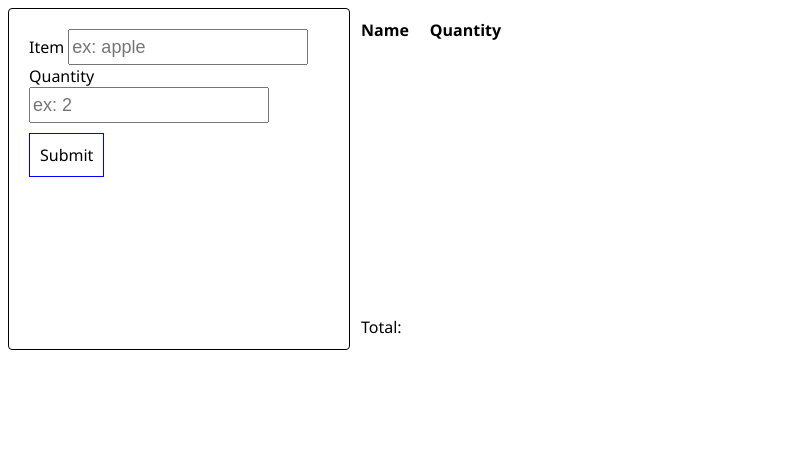
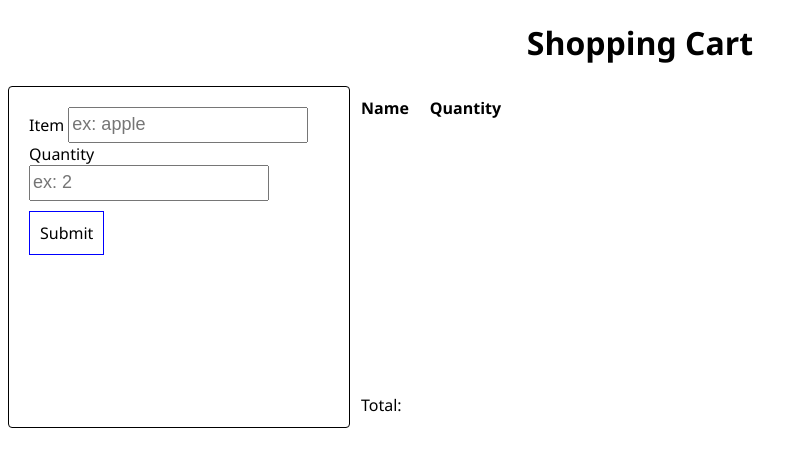
Before and after one commit to bunleaps/js-shopping-cart, a website: page index.html in a window 1280 px wide. Shown: the whole page, without its empty margins (0-808 px from the left). Drawn offline with Linux system fonts and the light colour scheme.

Commit message:
:lipstick: update header

```diff
--- a/index.html
+++ b/index.html
@@ -8,6 +8,7 @@
     <link rel="stylesheet" href="./src/style.css" />
   </head>
   <body>
+    <center><h1>Shopping Cart</h1></center>
     <div>
       <form>
         <label>Item</label>
```
